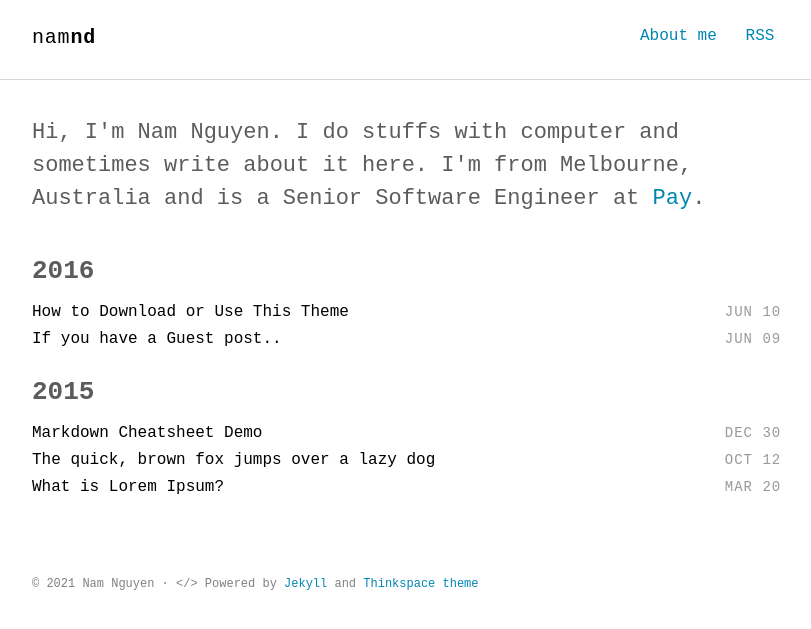
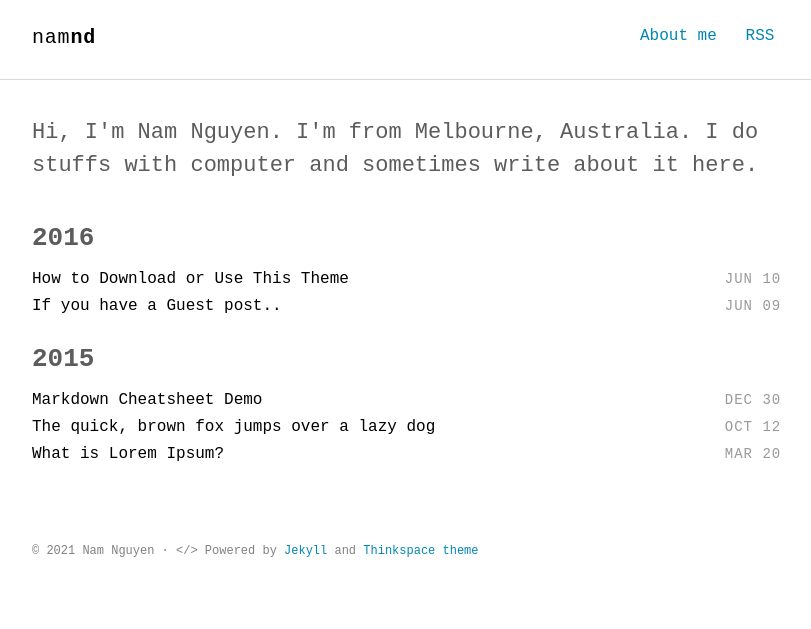
Before and after one commit to namnd/namnd.github.com, a Jekyll site: the page built from index.html, in a window 1280 px wide. Shown: the top 629 px of the page, without its empty margins (232-1043 px from the left). Built offline with Jekyll 4.4.1, drawn with Linux system fonts in a browser that asks for light colours; some web fonts are replaced.

Commit message:
update config

```diff
--- a/_config.yml
+++ b/_config.yml
@@ -1,8 +1,8 @@
 # Site settings
 title_left    : "nam"
 title_right   : "nd" # default: ""
-description   : "Minimalist Jekyll theme for technical writing blog."
-keywords      : "Jekyll, theme, free, download, SEO, blog, web, minimalist, thinkspace"
+description   : ""
+keywords      : "arch, linux, macos, vim, tmux, software, engineer, dwm, suckless"
 url           : https://namnd.com
 baseurl       : "" # apply repo name like "/myproject" if used under gh-pages branch, else (under master branch) just leave empty/blank
 cover         : "" # image uri like logo/cover image for site seo
--- a/_includes/intro.html
+++ b/_includes/intro.html
@@ -1,5 +1,5 @@
 <section class="intro">
   <div class="container">
-    <p class="lead">Hi, I'm Nam Nguyen. I do stuffs with computer and sometimes write about it here. I'm from Melbourne, Australia and is a Senior Software Engineer at <a href="https://pay.com.au" target="_blank">Pay</a>.</p>
+    <p class="lead">Hi, I'm Nam Nguyen. I'm from Melbourne, Australia. I do stuffs with computer and sometimes write about it here.</p>
   </div>
 </section>
```
